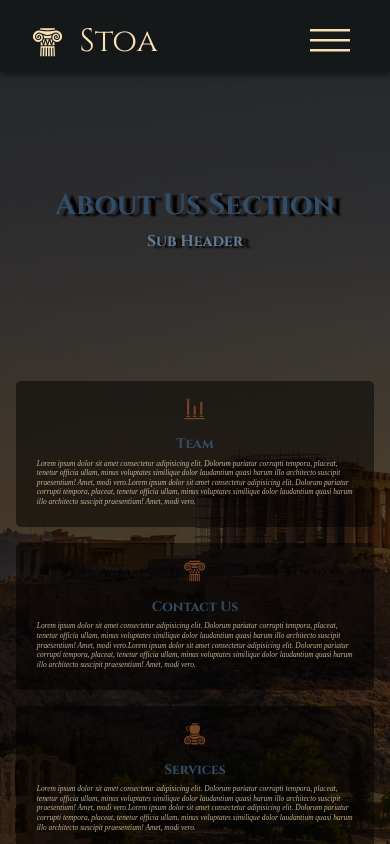
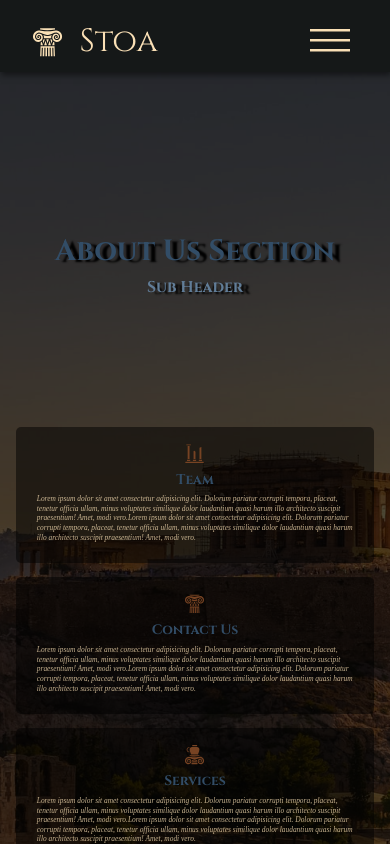
Before and after one commit to damir-nestorovski/React-Stoa-Website-, a React (Create React App) app: page /about in a window 390 px wide. Shown: the top 844 px of the page. Built offline with nearby package versions, Linux system fonts and the light colour scheme; a web font is replaced by a local one.

Commit message:
Last touch, checked the page on mobile viewport

```diff
--- a/src/components/Article.scss
+++ b/src/components/Article.scss
@@ -10,7 +10,7 @@
     display: flex;
     justify-content: center;
     align-items: center;
-    margin-bottom: 1rem;
+    margin-bottom: 0.5rem;
   }
 
   &__column-title {
@@ -29,7 +29,7 @@
     font-size: 1vw;
     @include m_q(768px) {
       padding: 0.3rem;
-      max-width: 100ch;
+      max-width: 120ch;
       font-size: 1.9vw;
     }
   }
--- a/src/pages/About.scss
+++ b/src/pages/About.scss
@@ -12,7 +12,7 @@
   flex-direction: column;
   @include m_q(768px) {
     display: flex;
-    justify-content: flex-end;
+    justify-content: center;
     align-items: center;
   }
   @include m_q(499px) {
@@ -45,18 +45,18 @@
     align-items: center;
     justify-content: center;
     padding: 5rem 1rem;
-    gap: 2rem;
+    gap: 1.8rem;
     @include m_q(768px) {
       flex-direction: column;
       max-height: 100vh;
-      gap: 1rem;
+      gap: 0.9rem;
     }
   }
   &__icon {
     color: $brown;
     font-size: 3.5vw;
     @include m_q(768px) {
-      font-size: 6vw;
+      font-size: 5.4vw;
     }
   }
 }
```
